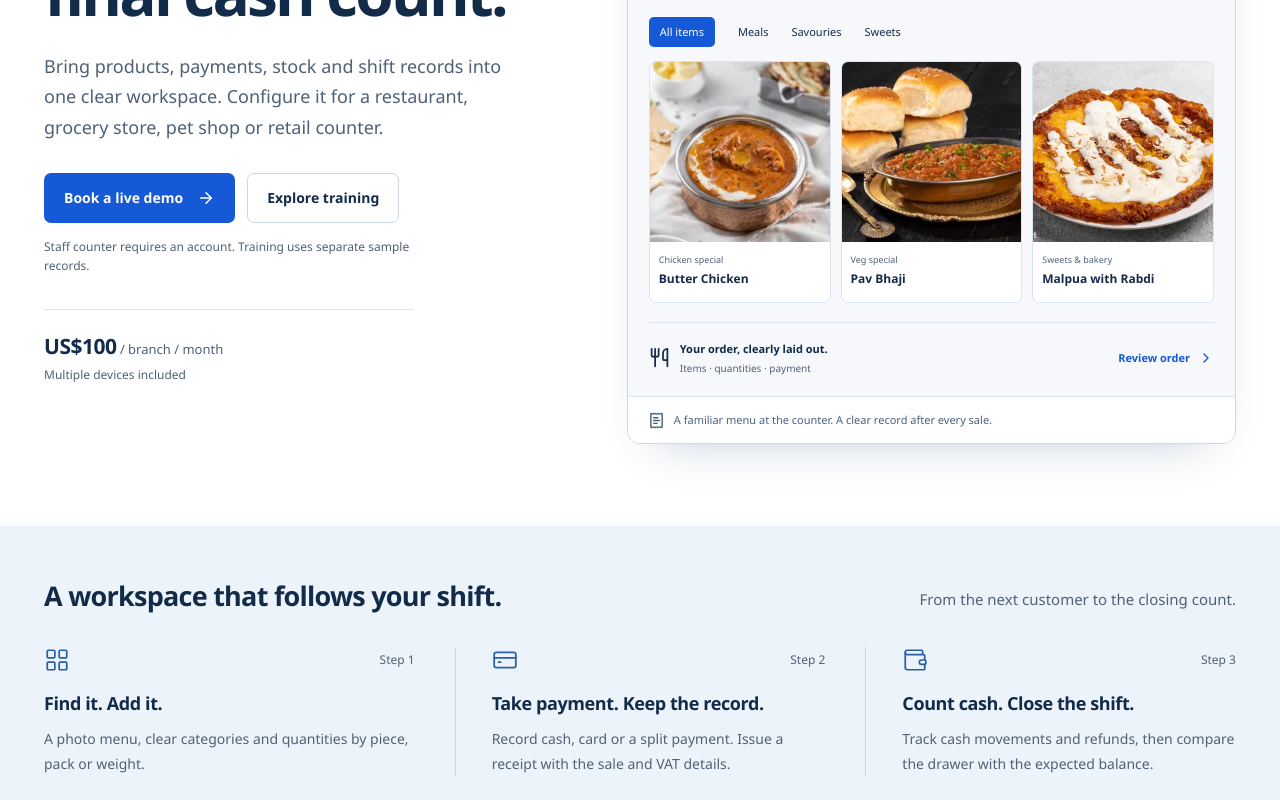
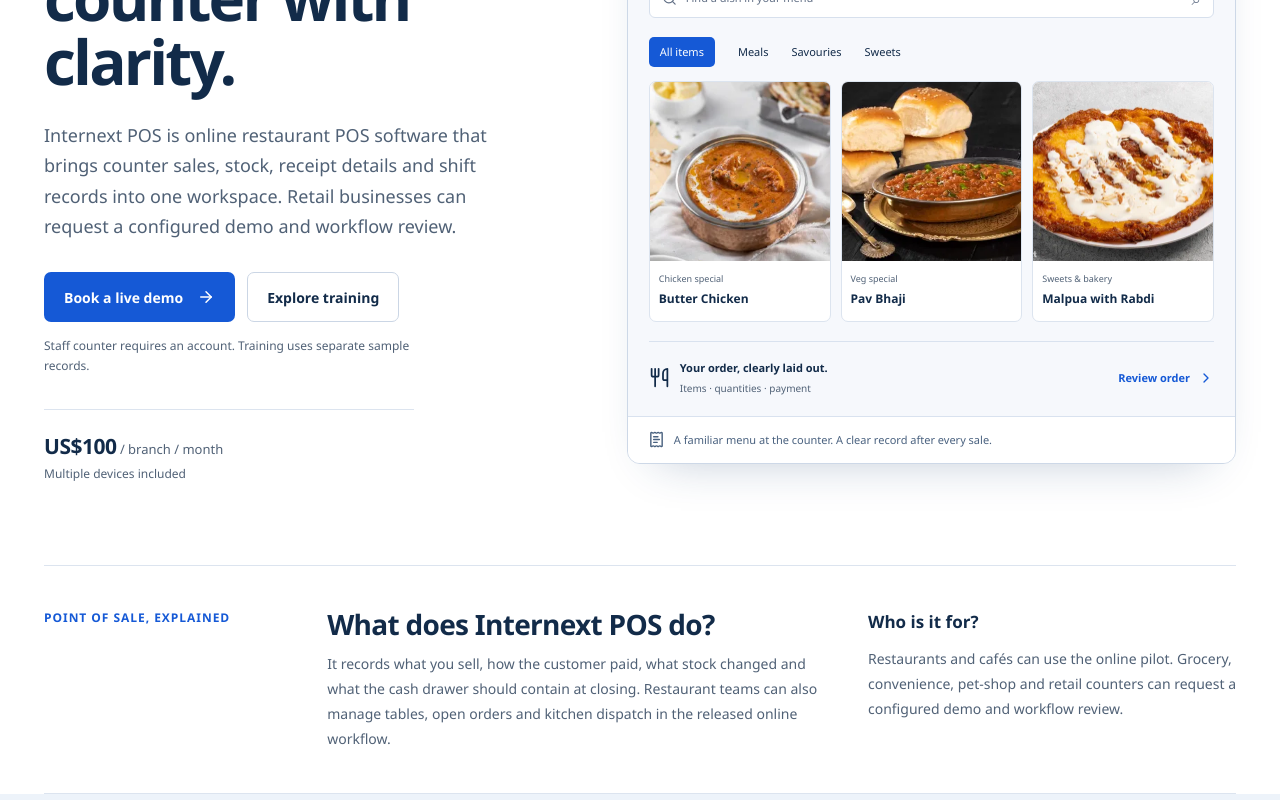
Before and after one commit to islaminamdar/smartpos-ai, a Next.js app: page / in a window 1280 px wide. Shown: the part 380-1180 px from the top of the page. Built offline with nearby package versions, Linux system fonts and the light colour scheme.

Commit message:
Improve POS SEO AEO and Dubai entity signals

```diff
--- a/app/(marketing)/marketing.css
+++ b/app/(marketing)/marketing.css
@@ -38,6 +38,37 @@
   font-size: 36px;
   line-height: 1.15;
   letter-spacing: -1.2px;
+}
+.ip-answer {
+  display: grid;
+  grid-template-columns: 0.65fr 1.35fr 1fr;
+  gap: 44px;
+  padding-block: 42px;
+  border-top: 1px solid var(--ip-line);
+  border-bottom: 1px solid var(--ip-line);
+}
+.ip-answer > * {
+  min-width: 0;
+}
+.ip-answer > span {
+  color: var(--ip-blue);
+  font-size: 12px;
+  font-weight: 700;
+  letter-spacing: 0.08em;
+  text-transform: uppercase;
+}
+.ip-answer h2 {
+  font-size: 28px;
+  letter-spacing: -0.7px;
+}
+.ip-answer h3 {
+  font-size: 17px;
+}
+.ip-answer p {
+  margin-top: 10px;
+  font-size: 14px;
+  line-height: 1.8;
+  color: var(--ip-muted);
 }
 .ip-wrap {
   width: calc(100% - 88px);
@@ -414,18 +445,48 @@
   aspect-ratio: 20 / 13;
   object-fit: cover;
 }
-.ip-industry-card > a { display: block; }
-.ip-industry-card figcaption > div { display:flex;align-items:center;justify-content:space-between;gap:10px;margin-bottom:6px; }
-.ip-industry-card figcaption h3 { margin:0;font-size:15px; }
-.ip-industry-card figcaption em { flex:0 0 auto;padding:5px 8px;border-radius:999px;background:#eaf2ff;color:#174ea6;font-size:12px;font-style:normal;font-weight:750; }
-.ip-industry-card figcaption small { display:block;margin-top:7px;color:#66758a;font-size:12px; }
+.ip-industry-card > a {
+  display: block;
+}
+.ip-industry-card figcaption > div {
+  display: flex;
+  align-items: center;
+  justify-content: space-between;
+  gap: 10px;
+  margin-bottom: 6px;
+}
+.ip-industry-card figcaption h3 {
+  margin: 0;
+  font-size: 15px;
+}
+.ip-industry-card figcaption em {
+  flex: 0 0 auto;
+  padding: 5px 8px;
+  border-radius: 999px;
+  background: #eaf2ff;
+  color: #174ea6;
+  font-size: 12px;
+  font-style: normal;
+  font-weight: 750;
+}
+.ip-industry-card figcaption small {
+  display: block;
+  margin-top: 7px;
+  color: #66758a;
+  font-size: 12px;
+}
 .ip-industry-card figcaption {
   display: grid;
   gap: 4px;
   padding: 17px 19px 19px;
 }
-.ip-industry-card strong { font-size: 15px; }
-.ip-industry-card span { color: var(--ip-muted); font-size: 13px; }
+.ip-industry-card strong {
+  font-size: 15px;
+}
+.ip-industry-card span {
+  color: var(--ip-muted);
+  font-size: 13px;
+}
 .ip-industry-boundary {
   max-width: 780px;
   margin-top: 24px !important;
@@ -434,9 +495,21 @@
   line-height: 1.7;
 }
 @media (max-width: 680px) {
-  .ip-industry-grid { display:flex;overflow-x:auto;scroll-snap-type:x mandatory;gap:14px;padding:0 0 16px;scrollbar-width:thin; }
-  .ip-industry-card { min-width:min(88vw,680px);scroll-snap-align:start; }
-  .ip-industries { padding-block: 62px; }
+  .ip-industry-grid {
+    display: flex;
+    overflow-x: auto;
+    scroll-snap-type: x mandatory;
+    gap: 14px;
+    padding: 0 0 16px;
+    scrollbar-width: thin;
+  }
+  .ip-industry-card {
+    min-width: min(88vw, 680px);
+    scroll-snap-align: start;
+  }
+  .ip-industries {
+    padding-block: 62px;
+  }
 }
 .ip-section-heading {
   display: flex;
@@ -878,6 +951,10 @@
   font-size: 12px;
   color: var(--ip-muted);
 }
+.ip-footer p a {
+  color: var(--ip-ink);
+  font-weight: 650;
+}
 .ip-footer nav {
   margin-left: auto;
   display: flex;
@@ -967,6 +1044,13 @@
   }
   .ip-footer p {
     margin-left: auto;
+  }
+}
+@media (max-width: 900px) {
+  .ip-answer {
+    grid-template-columns: 1fr;
+    gap: 22px;
+    padding-block: 34px;
   }
 }
 @media (max-width: 800px) {
--- a/app/(marketing)/page.tsx
+++ b/app/(marketing)/page.tsx
@@ -22,14 +22,123 @@
 
 export const metadata: Metadata = {
   alternates: { canonical: '/' },
-  title: 'Internext POS · From first sale to final cash count',
+  title: { absolute: 'Restaurant POS Dubai & Retail Demos | Internext' },
   description:
-    'POS software for restaurants, grocery stores, pet shops and retail counters, with sales, stock, receipts and reports. US$100 per branch per month.',
+    'Online restaurant POS software in Dubai, with configured retail demos. Sales, stock, receipt details and shifts for US$100 per branch per month.',
   openGraph: {
-    title: 'Internext POS · Your counter, in order',
+    title: 'Restaurant POS Dubai with Configured Retail Demos | Internext',
     description:
-      'Explore the online restaurant POS and isolated training workspace. US$100 per branch per month. Android offline use is in development.',
+      'Explore the online restaurant POS and configured retail demos. US$100 per branch per month. Android offline use is in development.',
+    type: 'website',
+    url: 'https://pos.internext.info/',
+    siteName: 'Internext POS',
+    images: [
+      {
+        url: '/pos-share.png',
+        width: 1200,
+        height: 630,
+        alt: 'Internext POS sales and stock workspace',
+      },
+    ],
   },
+}
+
+const faqItems = [
+  {
+    question: 'What is Internext POS?',
+    answer:
+      'Internext POS is online point-of-sale software from Internext Information Technology in Dubai. It brings counter sales, stock records, receipts, offers, refunds and shift closing into one workspace.',
+  },
+  {
+    question: 'How much does the POS software cost?',
+    answer:
+      'Internext POS costs US$100 per branch per month. Multiple staff and counter devices are included. POS hardware, payment-terminal fees, custom integrations and agreed setup work are separate.',
+  },
+  {
+    question: 'Which businesses can use Internext POS?',
+    answer:
+      'The released online workflow is built around restaurants and cafés. Grocery, convenience, pet-shop and general retail configurations can be reviewed and configured for the business. Salon, wholesale, medical and pharmacy workflows require a suitability review.',
+  },
+  {
+    question: 'Does Internext POS support UAE VAT receipts?',
+    answer:
+      'The online pilot records sales and issues numbered receipts with VAT details configured for the branch. The business remains responsible for confirming its tax setup and receipt requirements.',
+  },
+  {
+    question: 'Can I use the counter without internet?',
+    answer:
+      'No. The current live counter requires an internet connection. Offline live billing and the production Android APK are still in development.',
+  },
+  {
+    question: 'Does recording a card payment charge the customer?',
+    answer:
+      'No. A card payment is recorded in the POS after it is taken through the business’s separate card terminal. Internext POS does not currently process the customer’s card.',
+  },
+  {
+    question: 'Can I try the POS before subscribing?',
+    answer:
+      'Yes. The training workspace lets you explore a sample menu and sample transactions without creating a real sale, charging a card or issuing a valid tax invoice.',
+  },
+]
+
+const structuredData = {
+  '@context': 'https://schema.org',
+  '@graph': [
+    {
+      '@type': 'Organization',
+      '@id': 'https://internext.info/#organization',
+      name: 'Internext Information Technology',
+      url: 'https://internext.info/',
+      telephone: '+971557133786',
+      address: { '@type': 'PostalAddress', addressLocality: 'Dubai', addressCountry: 'AE' },
+      areaServed: [
+        { '@type': 'City', name: 'Dubai' },
+        { '@type': 'Country', name: 'United Arab Emirates' },
+      ],
+    },
+    {
+      '@type': 'SoftwareApplication',
+      '@id': 'https://pos.internext.info/#software',
+      name: 'Internext POS',
+      url: 'https://pos.internext.info/',
+      applicationCategory: 'BusinessApplication',
+      applicationSubCategory: 'Point of Sale Software',
+      operatingSystem: 'Web browser',
+      description:
+        'Online point-of-sale software released for restaurant counters in Dubai, with configured retail demos and workflow review.',
+      provider: { '@id': 'https://internext.info/#organization' },
+      areaServed: 'United Arab Emirates',
+      offers: {
+        '@type': 'Offer',
+        price: '100',
+        priceCurrency: 'USD',
+        priceSpecification: {
+          '@type': 'UnitPriceSpecification',
+          price: '100',
+          priceCurrency: 'USD',
+          unitText: 'branch per month',
+        },
+        url: 'https://pos.internext.info/#pricing',
+      },
+      featureList: [
+        'Counter sales',
+        'Stock records',
+        'VAT receipt details',
+        'Offers and refunds',
+        'Shift closing',
+        'Multiple devices per branch',
+      ],
+    },
+    {
+      '@type': 'FAQPage',
+      '@id': 'https://pos.internext.info/#faq',
+      mainEntity: faqItems.map((item) => ({
+        '@type': 'Question',
+        name: item.question,
+        acceptedAnswer: { '@type': 'Answer', text: item.answer },
+      })),
+    },
+  ],
 }
 
 const dishes = [
@@ -38,12 +147,42 @@
   { image: 'I034443848A', name: 'Malpua with Rabdi', category: 'Sweets & bakery' },
 ]
 const industryPreviews = [
-  { image: 'restaurant', title: 'Restaurants & cafés', text: 'Menus, tables, open orders and kitchen dispatch.', status: 'Available online' },
-  { image: 'grocery', title: 'Grocery & convenience', text: 'Piece, pack, kilogram and litre-based sales.', status: 'Demo configuration' },
-  { image: 'pet-shop', title: 'Pet shops', text: 'Products, stock levels, offers and receipt history.', status: 'Demo configuration' },
-  { image: 'fashion', title: 'Fashion & retail', text: 'Collections, product options, offers and returns.', status: 'Demo configuration' },
-  { image: 'salon', title: 'Salons & services', text: 'Services and retail products in one checkout.', status: 'Workflow review' },
-  { image: 'wholesale', title: 'Wholesale', text: 'Bulk quantities, receiving, adjustments and reports.', status: 'Workflow review' },
+  {
+    image: 'restaurant',
+    title: 'Restaurants & cafés',
+    text: 'Menus, tables, open orders and kitchen dispatch.',
+    status: 'Available online',
+  },
+  {
+    image: 'grocery',
+    title: 'Grocery & convenience',
+    text: 'Piece, pack, kilogram and litre-based sales.',
+    status: 'Demo configuration',
+  },
+  {
+    image: 'pet-shop',
+    title: 'Pet shops',
+    text: 'Products, stock levels, offers and receipt history.',
+    status: 'Demo configuration',
+  },
+  {
+    image: 'fashion',
+    title: 'Fashion & retail',
+    text: 'Collections, product options, offers and returns.',
+    status: 'Demo configuration',
+  },
+  {
+    image: 'salon',
+    title: 'Salons & services',
+    text: 'Services and retail products in one checkout.',
+    status: 'Workflow review',
+  },
+  {
+    image: 'wholesale',
+    title: 'Wholesale',
+    text: 'Bulk quantities, receiving, adjustments and reports.',
+    status: 'Workflow review',
+  },
 ]
 const steps = [
   {
@@ -109,6 +248,12 @@
 export default function Landing() {
   return (
     <div className="ip-site">
+      <script
+        type="application/ld+json"
+        dangerouslySetInnerHTML={{
+          __html: JSON.stringify(structuredData).replace(/</g, '\\u003c'),
+        }}
+      />
       <a href="#main-content" className="ip-skip">
         Skip to content
       </a>
@@ -129,10 +274,11 @@
             <p className="ip-release">
               <Store size={16} aria-hidden="true" /> Smart POS · Restaurants &amp; retail
             </p>
-            <h1 id="hero-title">From first sale to final cash count.</h1>
+            <h1 id="hero-title">Run your Dubai restaurant counter with clarity.</h1>
             <p className="ip-intro">
-              Bring products, payments, stock and shift records into one clear workspace. Configure
-              it for a restaurant, grocery store, pet shop or retail counter.
+              Internext POS is online restaurant POS software that brings counter sales, stock,
+              receipt details and shift records into one workspace. Retail businesses can request a
+              configured demo and workflow review.
             </p>
             <div className="ip-actions">
               <a
@@ -219,6 +365,24 @@
             </figcaption>
           </figure>
         </section>
+        <section className="ip-answer ip-wrap" aria-labelledby="pos-answer-title">
+          <span>Point of sale, explained</span>
+          <div>
+            <h2 id="pos-answer-title">What does Internext POS do?</h2>
+            <p>
+              It records what you sell, how the customer paid, what stock changed and what the cash
+              drawer should contain at closing. Restaurant teams can also manage tables, open orders
+              and kitchen dispatch in the released online workflow.
+            </p>
+          </div>
+          <div>
+            <h3>Who is it for?</h3>
+            <p>
+              Restaurants and cafés can use the online pilot. Grocery, convenience, pet-shop and
+              retail counters can request a configured demo and workflow review.
+            </p>
+          </div>
+        </section>
         <section id="workflow" className="ip-workflow" aria-labelledby="workflow-title">
           <div className="ip-wrap">
             <div className="ip-section-heading">
@@ -242,19 +406,44 @@
         <section className="ip-industries ip-wrap" aria-labelledby="industries-title">
           <div className="ip-section-heading">
             <h2 id="industries-title">See your kind of counter.</h2>
-            <p>Restaurant workflows are available online. Retail samples are demo configurations; service and wholesale workflows need review before launch.</p>
+            <p>
+              Restaurant workflows are available online. Retail samples are demo configurations;
+              service and wholesale workflows need review before launch.
+            </p>
           </div>
           <div className="ip-industry-grid">
             {industryPreviews.map((item) => (
               <figure key={item.image} className="ip-industry-card">
-                <a href={`/product-previews/${item.image}.webp`} target="_blank" rel="noreferrer" aria-label={`Open a larger ${item.title} sample interface`}>
-                  <img src={`/product-previews/${item.image}.webp`} alt={`Sample Internext POS checkout for ${item.title}, with an industry catalogue, current order and checkout controls`} width={800} height={520} loading="lazy" decoding="async" />
+                <a
+                  href={`/product-previews/${item.image}.webp`}
+                  target="_blank"
+                  rel="noreferrer"
+                  aria-label={`Open a larger ${item.title} sample interface`}
+                >
+                  <img
+                    src={`/product-previews/${item.image}.webp`}
+                    alt={`Sample Internext POS checkout for ${item.title}, with an industry catalogue, current order and checkout controls`}
+                    width={800}
+                    height={520}
+                    loading="lazy"
+                    decoding="async"
+                  />
                 </a>
-                <figcaption><div><h3>{item.title}</h3><em>{item.status}</em></div><span>{item.text}</span><small>Open full-size preview (new tab).</small></figcaption>
+                <figcaption>
+                  <div>
+                    <h3>{item.title}</h3>
+                    <em>{item.status}</em>
+                  </div>
+                  <span>{item.text}</span>
+                  <small>Open full-size preview (new tab).</small>
+                </figcaption>
               </figure>
             ))}
           </div>
-          <p className="ip-industry-boundary">Medical and pharmacy use needs a suitability review. Batch, expiry and regulated-medicine controls are not currently presented as released features.</p>
+          <p className="ip-industry-boundary">
+            Medical and pharmacy use needs a suitability review. Batch, expiry and
+            regulated-medicine controls are not currently presented as released features.
+          </p>
         </section>
         <section id="features" className="ip-availability ip-wrap" aria-labelledby="features-title">
           <div className="ip-availability-copy">
@@ -432,38 +621,25 @@
             </p>
           </div>
         </section>
-        <section className="ip-faq ip-wrap" aria-label="Common questions">
+        <section className="ip-faq ip-wrap" aria-labelledby="faq-title" id="faq">
           <div>
             <CircleHelp size={22} aria-hidden="true" />
-            <h2>Before you get started</h2>
+            <h2 id="faq-title">POS software questions</h2>
           </div>
-          <details>
-            <summary>Can I use the counter without internet?</summary>
-            <p>
-              The current live counter needs an internet connection. The separate training workspace
-              stores sample records on your device. Offline live billing in the Android APK is
-              planned.
-            </p>
-          </details>
-          <details>
-            <summary>Does recording a card payment charge the customer?</summary>
-            <p>
-              No. Card payments are recorded in the POS after payment is taken through your card
-              terminal. The POS does not process the customer’s card.
-            </p>
-          </details>
-          <details>
-            <summary>Can I try the workflow before setting up my restaurant?</summary>
-            <p>
-              Yes. Open the training workspace to explore the menu and sample transactions. Training
-              records stay separate from live branch sales.
-            </p>
-          </details>
+          {faqItems.map((item) => (
+            <details key={item.question}>
+              <summary>{item.question}</summary>
+              <p>{item.answer}</p>
+            </details>
+          ))}
         </section>
       </main>
       <footer className="ip-footer ip-wrap">
         <Wordmark />
-        <p>Restaurant software for everyday service.</p>
+        <p>
+          Dubai POS software by{' '}
+          <a href="https://internext.info/">Internext Information Technology</a>.
+        </p>
         <nav aria-label="Footer navigation">
           <Link href="/counter">Staff sign in</Link>
           <Link href="/pos">Training</Link>
--- a/app/layout.tsx
+++ b/app/layout.tsx
@@ -4,13 +4,43 @@
 
 export const metadata: Metadata = {
   metadataBase: new URL('https://pos.internext.info'),
-  title: 'Internext POS · Point of sale for restaurants and retail',
+  title: {
+    default: 'Restaurant POS Dubai | Retail POS Demos | Internext',
+    template: '%s | Internext POS',
+  },
   description:
-    'POS software for restaurants, grocery stores, pet shops and retail counters. Sales, stock, receipts and shifts for US$100 per branch per month.',
+    'Online restaurant POS software in Dubai, with configured retail demos. Sales, stock, receipt details and shifts for US$100 per branch per month.',
+  applicationName: 'Internext POS',
+  authors: [{ name: 'Internext Information Technology', url: 'https://internext.info/' }],
+  creator: 'Internext Information Technology',
+  publisher: 'Internext Information Technology',
+  keywords: [
+    'POS software Dubai',
+    'restaurant POS Dubai',
+    'retail POS UAE',
+    'point of sale software Dubai',
+    'grocery POS Dubai',
+    'cloud POS UAE',
+  ],
+  robots: {
+    index: true,
+    follow: true,
+    googleBot: {
+      index: true,
+      follow: true,
+      'max-image-preview': 'large',
+      'max-snippet': -1,
+      'max-video-preview': -1,
+    },
+  },
   icons: { icon: '/pos-icon.svg' },
+  other: { 'geo.region': 'AE-DU', 'geo.placename': 'Dubai' },
   openGraph: {
-    title: 'Internext POS · Your counter, in order',
-    description: 'Explore the POS training preview for restaurants and retail. US$100 per branch per month.',
+    title: 'Restaurant POS Dubai & Configured Retail Demos | Internext',
+    description:
+      'Explore online restaurant POS software and configured retail demos in Dubai, with sales, stock, receipt details and shift control.',
+    url: 'https://pos.internext.info/',
+    siteName: 'Internext POS',
     type: 'website',
     images: [
       {
@@ -20,6 +50,13 @@
         alt: 'Internext POS — sales and stock workspace',
       },
     ],
+  },
+  twitter: {
+    card: 'summary_large_image',
+    title: 'Restaurant POS Dubai | Internext',
+    description:
+      'Online restaurant POS with configured retail demos in Dubai, from sales to shift closing.',
+    images: ['/pos-share.png'],
   },
 }
 
--- /dev/null
+++ b/app/sitemap.ts
@@ -0,0 +1,5 @@
+import type { MetadataRoute } from 'next'
+
+export default function sitemap(): MetadataRoute.Sitemap {
+  return [{ url: 'https://pos.internext.info/', changeFrequency: 'weekly', priority: 1 }]
+}
--- a/lib/pos/public-release.ts
+++ b/lib/pos/public-release.ts
@@ -132,6 +132,8 @@
       '/pos-icon.svg',
       '/pos-share.png',
       '/pos-share.svg',
+      '/robots.txt',
+      '/sitemap.xml',
     ].includes(path)
   )
     return 'allow'
--- a/public/pos-sw.js
+++ b/public/pos-sw.js
@@ -1,7 +1,7 @@
 /* Generated by prepare-pos-worker.mjs before every production build.
    Only the public training shell and its static assets enter this cache.
    Authenticated routes, API responses, receipts and customer records never do. */
-const VERSION = '20261025123509553-1727d5b8';
+const VERSION = '20261025150815345-655f6e57';
 const CACHE_PREFIX = 'internext-pos-shell-';
 const CACHE = `${CACHE_PREFIX}${VERSION}`;
 const SHELL = '/pos';
```
Also changed, not shown: app/robots.ts (added, +23 -0 lines), 1 other file (tests, documents, lock files or other folders).
